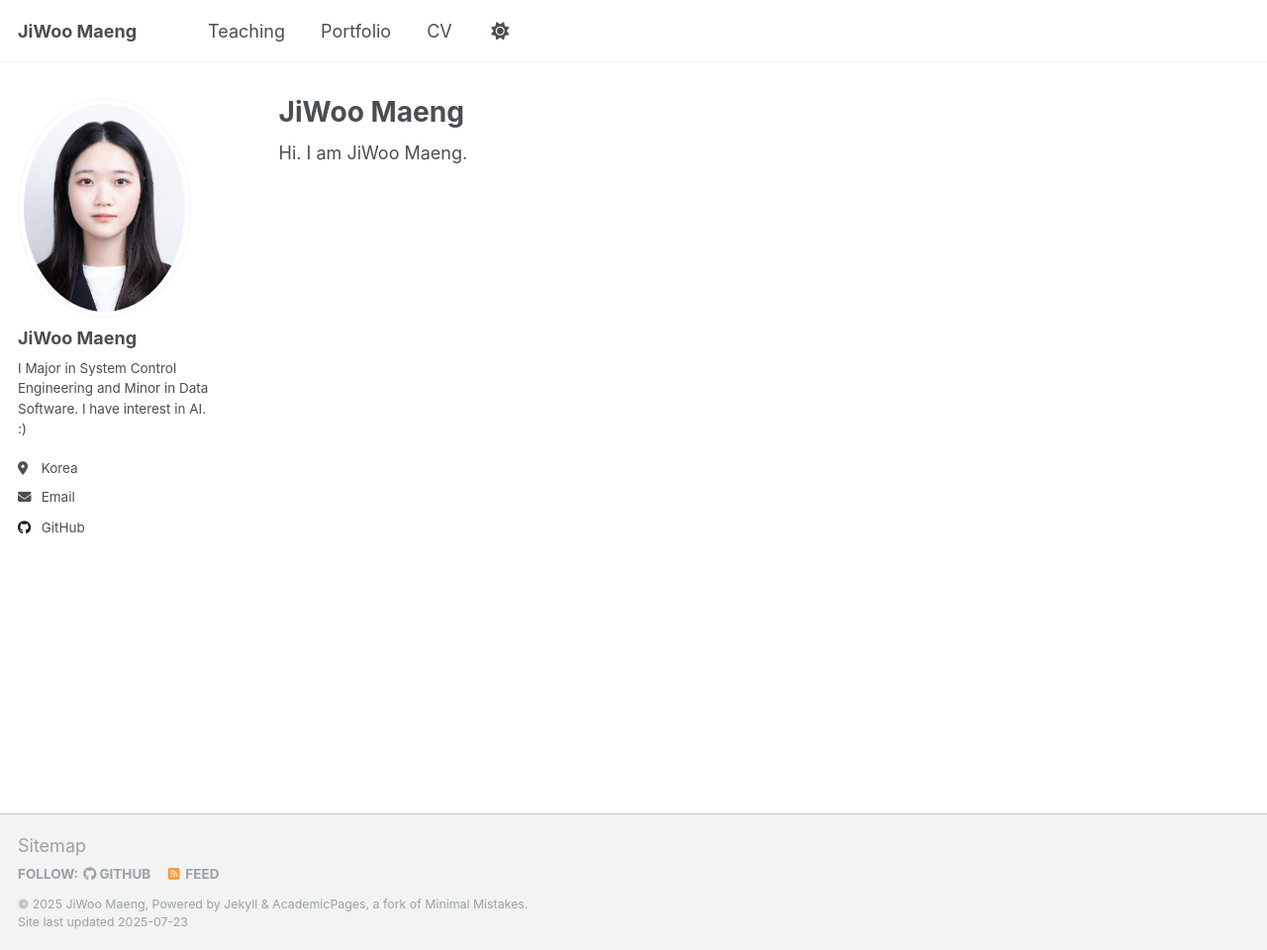
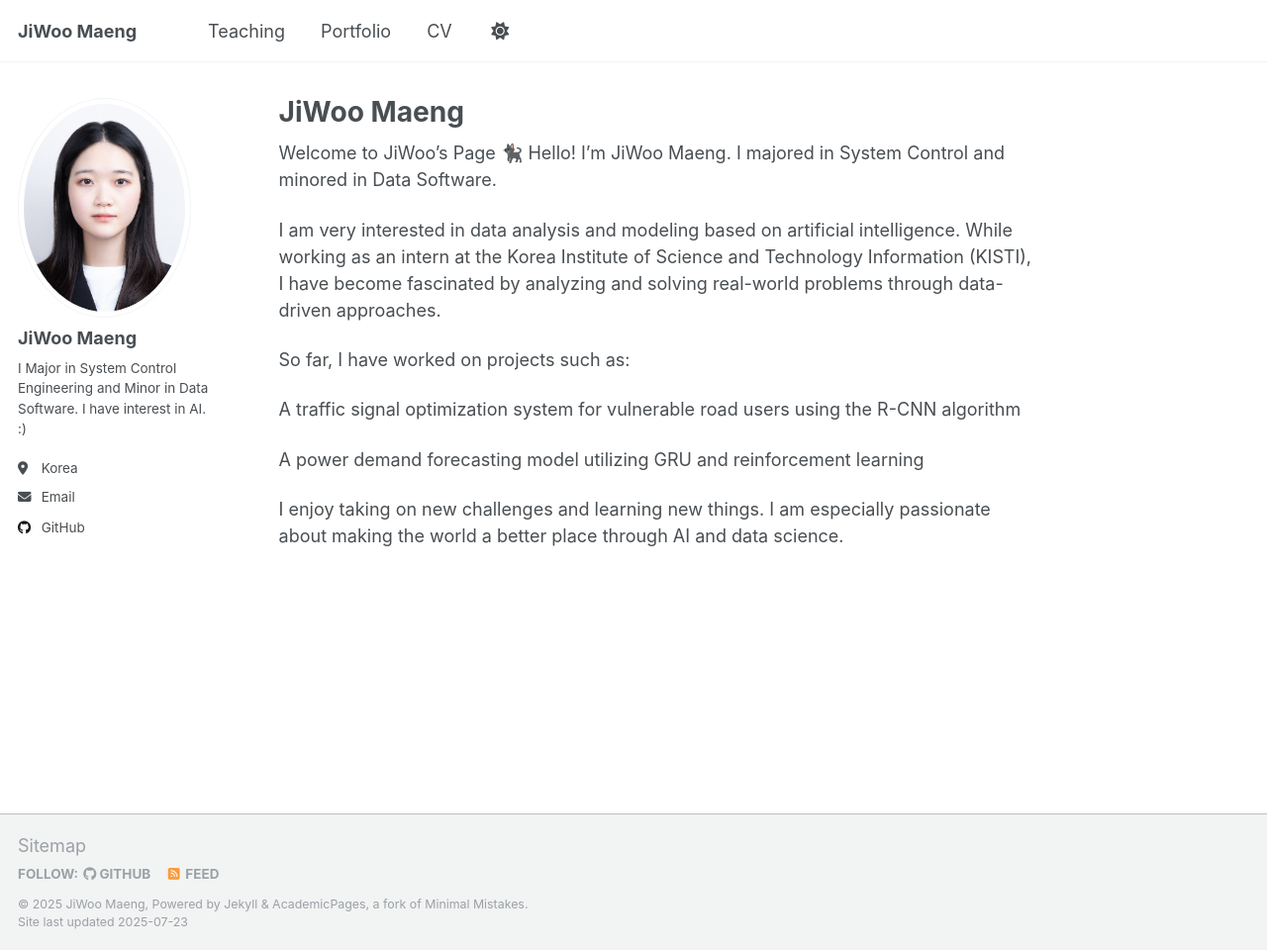
Before and after one commit to JiWoo-M02/JiWoo-M02.github.io, a Jekyll site: the page built from _pages/about.md, in a window 1280 px wide and 960 px high. Shown: the whole window at 99% size. Built offline with Jekyll 4.4.1, drawn with Linux system fonts in a browser that asks for light colours; a script that is not in the unit is left out.

Commit message:
Update about.md

```diff
--- a/_pages/about.md
+++ b/_pages/about.md
@@ -7,4 +7,18 @@ redirect_from:
   - /about.html
 ---
 
-Hi. I am JiWoo Maeng.
+Welcome to JiWoo’s Page 🐈‍⬛
+Hello! I’m JiWoo Maeng.
+I majored in System Control and minored in Data Software.
+
+I am very interested in data analysis and modeling based on artificial intelligence.
+While working as an intern at the Korea Institute of Science and Technology Information (KISTI), I have become fascinated by analyzing and solving real-world problems through data-driven approaches.
+
+So far, I have worked on projects such as:
+
+A traffic signal optimization system for vulnerable road users using the R-CNN algorithm
+
+A power demand forecasting model utilizing GRU and reinforcement learning
+
+I enjoy taking on new challenges and learning new things.
+I am especially passionate about making the world a better place through AI and data science.
```
